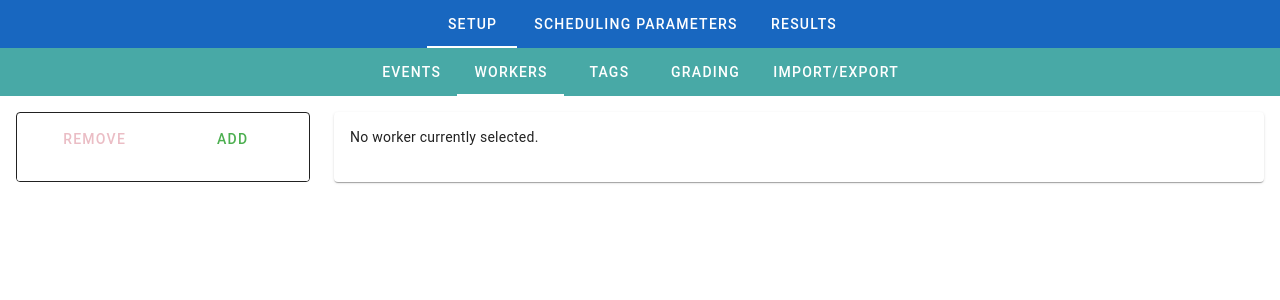
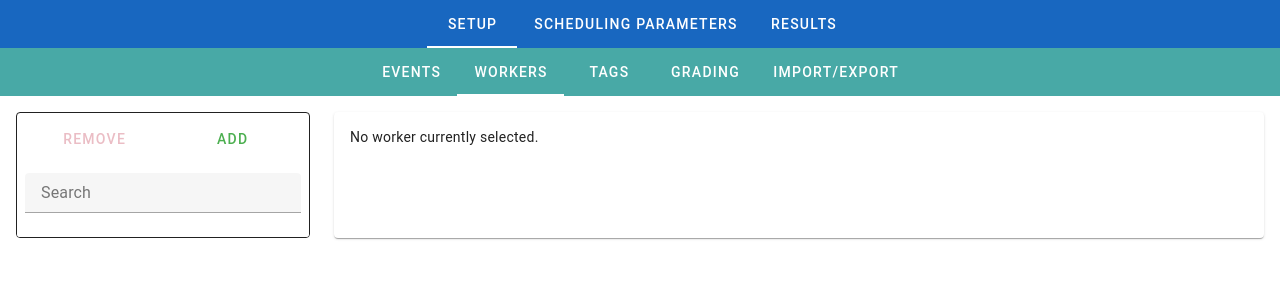
Before and after one commit to dreblen/sea-sched, a Vue app: page /setup in a window 1280 px wide. Both pictures are taken after a click on the tab "WORKERS". Shown: the top 300 px of the page. Built offline with nearby package versions, Linux system fonts and the light colour scheme; a small style sheet from the web is missing.

Commit message:
List to Detail: Filtering
- Added an option to include a filter in the list-to-detail component.
- Enabled the filter option on the tags and workers setup components.

```diff
--- a/src/components/ListToDetail.vue
+++ b/src/components/ListToDetail.vue
@@ -12,6 +12,7 @@ const props = defineProps<{
     itemTitle?: string
     noActions?: boolean
     disableRemoveAction?: boolean
+    includeFilter?: boolean
 }>()
 
 const currentItemIds = ref<number[]>()
@@ -30,6 +31,30 @@ const showConfirmationDialog = ref(false)
 
 // Vertical versions of the component remove space between list and detail
 const verticalPaddingClass = computed(() => props.vertical ? 'my-0' : null)
+
+// When we have a filter control, we need to track the filter text and the
+// resulting matches to become our new item list
+const filterText = ref('')
+const filteredItems = computed(() => {
+    // Without any filter text, we can just use the item list directly
+    if (filterText.value === '') {
+        return props.items
+    }
+
+    // Otherwise, filter based on matches to our title property
+    return props.items.filter((item) => {
+        const itemTitle: string = (item as any)[props.itemTitle || 'name']
+        return itemTitle.toLowerCase().includes(filterText.value.toLowerCase())
+    })
+})
+
+// If our selected item is no longer part of the filtered list, reset the
+// selection so we don't see the details for a filtered-out item
+watchEffect(() => {
+    if (filteredItems.value.find((item) => item.id === currentItemId.value) === undefined) {
+        currentItemIds.value = []
+    }
+})
 
 defineEmits({
     add() { return true },
@@ -53,15 +78,24 @@ defineEmits({
                             </v-col>
                         </v-row>
                     </v-card-actions>
+                    <v-card-actions v-if="props.includeFilter">
+                        <v-text-field
+                            v-model="filterText"
+                            label="Search"
+                            density="compact"
+                            clearable
+                            @click:clear="filterText = ''"
+                            hide-details
+                        />
+                    </v-card-actions>
                     <v-list
                         v-model:selected="currentItemIds"
                         mandatory
                         density="compact"
                         item-value="id"
                         :item-title="itemTitle || 'name'"
-                        :items="items"
+                        :items="filteredItems"
                         max-height="70vh"
-                        style="overflow-y: scroll"
                         @update:selected="$emit('change', currentItemId, currentItem ? ((currentItem as unknown) as { [propName: string]: string })[itemTitle || 'name'] : undefined)"
                     >
                         <template v-if="$slots.append" #append="{ item }">
--- a/src/components/Setup/Tags.vue
+++ b/src/components/Setup/Tags.vue
@@ -64,6 +64,7 @@ function onSelectedTagChange(id?: number) {
         @remove="setup.removeTag"
         @change="onSelectedTagChange"
         :disable-remove-action="isRemoveDisabled"
+        include-filter
     >
         <template v-if="!tag.item">
             No tag currently selected.
--- a/src/components/Setup/Workers.vue
+++ b/src/components/Setup/Workers.vue
@@ -56,7 +56,13 @@ const tagLogicOptions = [
 </script>
 
 <template>
-    <list-to-detail :items="setup.workers" v-slot="worker" @add="setup.addWorker" @remove="setup.removeWorker">
+    <list-to-detail
+        :items="setup.workers"
+        v-slot="worker"
+        @add="setup.addWorker"
+        @remove="setup.removeWorker"
+        include-filter
+    >
         <template v-if="!worker.item">
             No worker currently selected.
         </template>
```
